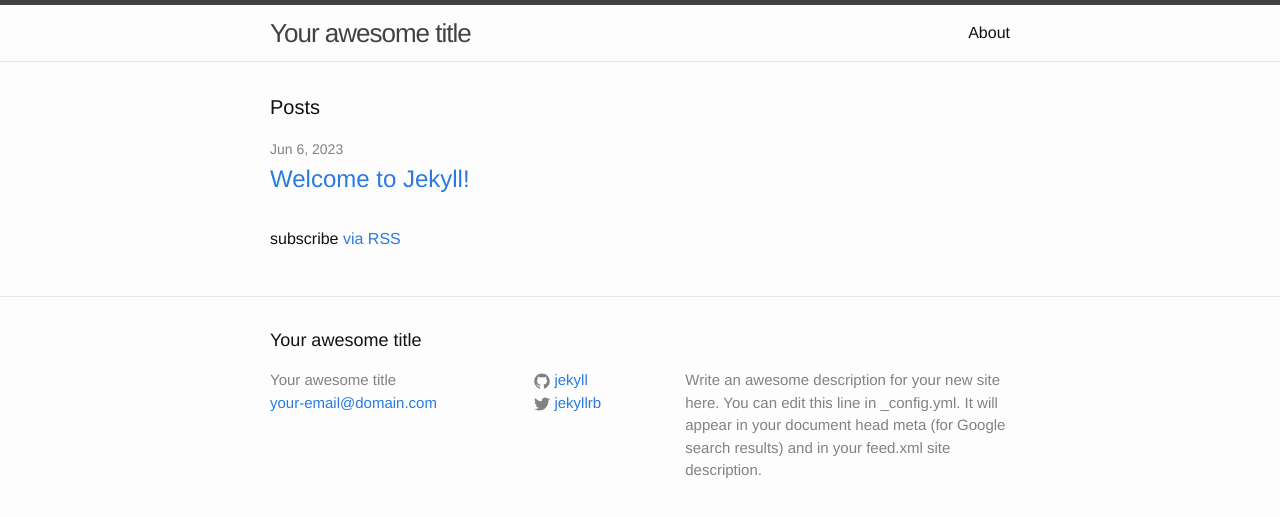
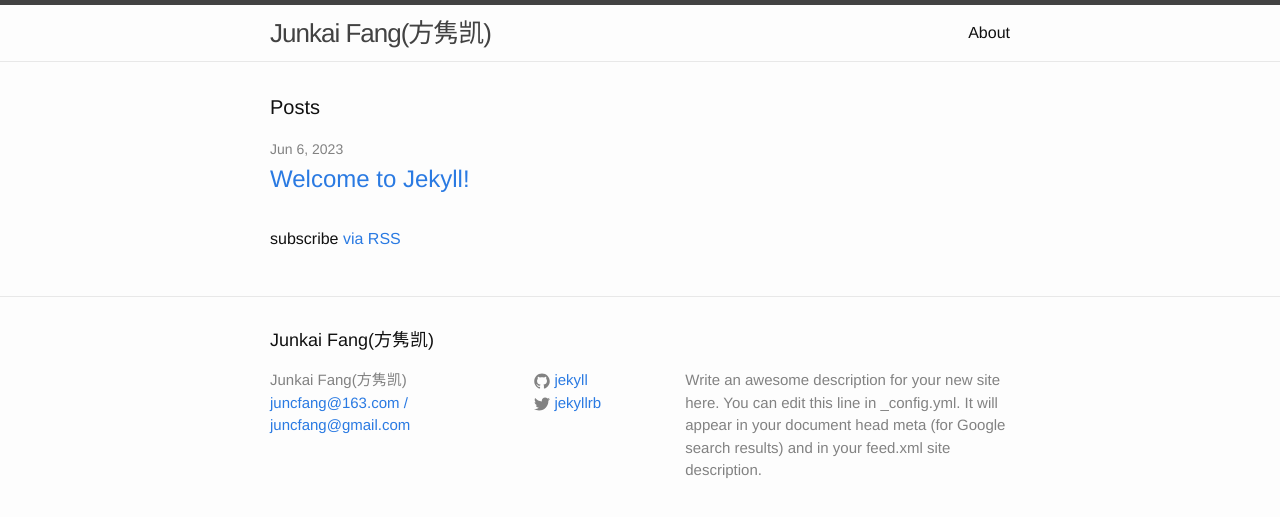
Before and after one commit to JuncFang-git/JuncFang-git.github.io, a Jekyll site: the page built from docs/index.html, in a window 1280 px wide. Shown: the top 517 px of the page. Built offline with Jekyll 4.4.1, drawn with Linux system fonts in a browser that asks for light colours.

Commit message:
change title

```diff
--- a/docs/_config.yml
+++ b/docs/_config.yml
@@ -6,8 +6,8 @@
 # 'jekyll serve'. If you change this file, please restart the server process.
 
 # Site settings
-title: Your awesome title
-email: your-email@domain.com
+title: Junkai Fang(方隽凯)
+email: juncfang@163.com / juncfang@gmail.com
 description: > # this means to ignore newlines until "baseurl:"
   Write an awesome description for your new site here. You can edit this
   line in _config.yml. It will appear in your document head meta (for
```
